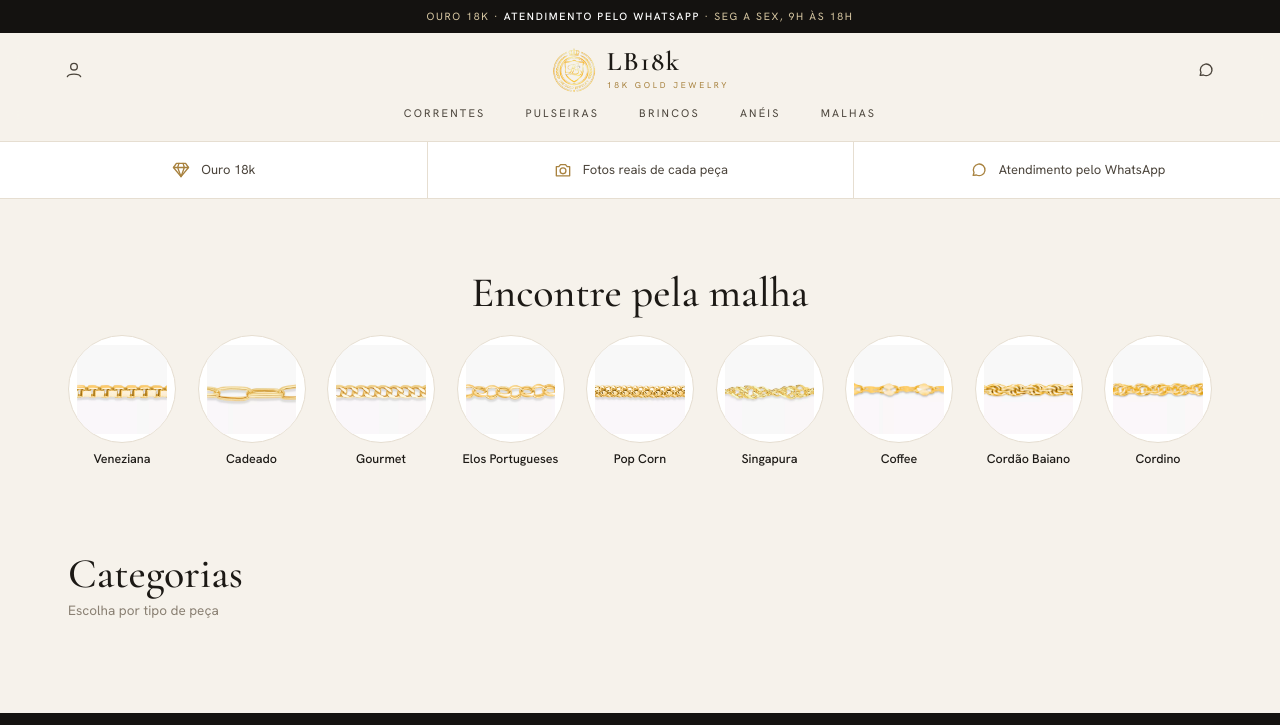
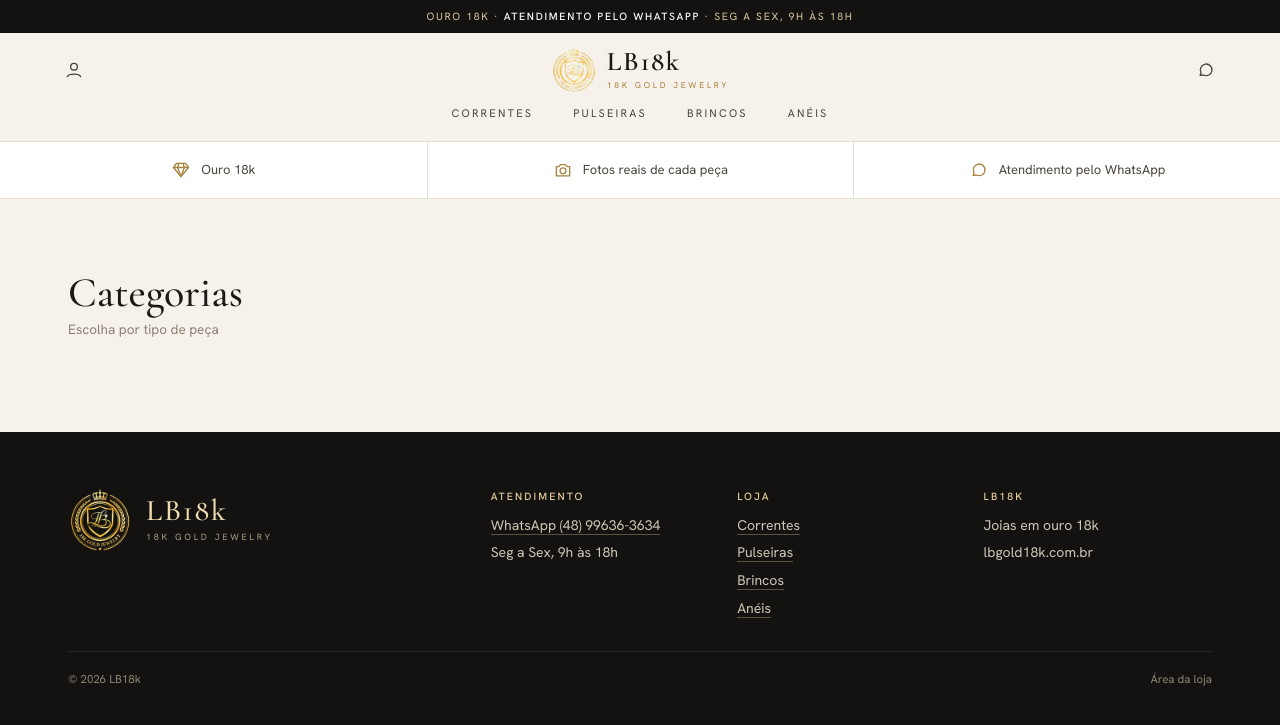
Before and after one commit to clinicamahe2-droid/LBJkewlry, a website: page site/index.html in a window 1280 px wide. Shown: the top 725 px of the page. Drawn offline with nearby package versions, Linux system fonts and the light colour scheme.

Commit message:
Remove the chain-type section, whose photos weren't the store's.
Co-Authored-By: Claude Opus 5.5 <noreply@anthropic.com>

```diff
--- a/site/app.js
+++ b/site/app.js
@@ -222,8 +222,8 @@ function renderCategoryCovers(products) {
     card.hidden = false;
   });
 
-  document.querySelectorAll("[data-category-link], [data-needs-category]").forEach((node) => {
-    node.hidden = !sellableIn(node.dataset.categoryLink || node.dataset.needsCategory).length;
+  document.querySelectorAll("[data-category-link]").forEach((node) => {
+    node.hidden = !sellableIn(node.dataset.categoryLink).length;
   });
 
   const withStock = Object.keys(CATEGORY_NAMES).filter((slug) => sellableIn(slug).length);
--- a/site/index.html
+++ b/site/index.html
@@ -11,7 +11,7 @@
   <link rel="preconnect" href="https://fonts.googleapis.com">
   <link rel="preconnect" href="https://fonts.gstatic.com" crossorigin>
   <link href="https://fonts.googleapis.com/css2?family=Cormorant+Garamond:ital,wght@0,500;0,600;1,500&family=Hanken+Grotesk:wght@400;500;600&display=swap" rel="stylesheet">
-  <link rel="stylesheet" href="loja.css?v=20261007b">
+  <link rel="stylesheet" href="loja.css?v=20261007c">
   <link rel="preload" href="/api/catalog" as="fetch" crossorigin>
 </head>
 <body>
@@ -35,7 +35,6 @@
       <a href="#pulseiras" data-category-link="pulseiras">Pulseiras</a>
       <a href="#brincos" data-category-link="brincos">Brincos</a>
       <a href="#aneis" data-category-link="aneis">Anéis</a>
-      <a href="#malhas" data-category-link="correntes">Malhas</a>
     </nav>
   </header>
 
@@ -51,23 +50,6 @@
   </div>
 
   <main class="site-main">
-    <section class="section" id="malhas" data-needs-category="correntes">
-      <div class="container">
-        <div class="sec-title center"><h2>Encontre pela malha</h2></div>
-      </div>
-      <div class="malhas">
-        <a class="malha" href="#correntes"><span><img src="assets/ba98a5ba1f78f425_404f3a8a-ee3a-44bb-9fde-34888b.webp" alt="" loading="lazy"></span><b>Veneziana</b></a>
-        <a class="malha" href="#correntes"><span><img src="assets/71c039530472d4ed_5f0b7c87-5400-4006-8a33-54269b.webp" alt="" loading="lazy"></span><b>Cadeado</b></a>
-        <a class="malha" href="#correntes"><span><img src="assets/9e670590c46cdb81_8761b3d1-e17a-4f29-9158-750acb.webp" alt="" loading="lazy"></span><b>Gourmet</b></a>
-        <a class="malha" href="#correntes"><span><img src="assets/b586aa127bd0f97d_ac23ebd0-8ddd-4534-b608-004baa.webp" alt="" loading="lazy"></span><b>Elos Portugueses</b></a>
-        <a class="malha" href="#correntes"><span><img src="assets/fb810a842444a9d8_ec1575ea-dc91-40fb-a798-7ad116.webp" alt="" loading="lazy"></span><b>Pop Corn</b></a>
-        <a class="malha" href="#correntes"><span><img src="assets/40f740d589812e1c_e7e5eb9d-3ddb-4120-b306-4c72cc.webp" alt="" loading="lazy"></span><b>Singapura</b></a>
-        <a class="malha" href="#correntes"><span><img src="assets/6b6511a785447ceb_567c2a6f-97b1-4ac0-a911-b65d0d.webp" alt="" loading="lazy"></span><b>Coffee</b></a>
-        <a class="malha" href="#correntes"><span><img src="assets/9664835f7f30deba_c0718492-e3f3-42db-99ef-2ac651.webp" alt="" loading="lazy"></span><b>Cordão Baiano</b></a>
-        <a class="malha" href="#correntes"><span><img src="assets/5e60aa2c268d8f8c_407264b7-78b8-4ce1-9b28-8ffd76.webp" alt="" loading="lazy"></span><b>Cordino</b></a>
-      </div>
-    </section>
-
     <section class="section" id="colecoes">
       <div class="container">
         <div class="sec-title"><div><h2>Categorias</h2><p>Escolha por tipo de peça</p></div></div>
@@ -184,6 +166,6 @@
     </svg>
   </a>
   <script src="catalog.js?v=20261007a"></script>
-  <script src="app.js?v=20261007a"></script>
+  <script src="app.js?v=20261007c"></script>
 </body>
 </html>
--- a/site/loja.css
+++ b/site/loja.css
@@ -143,24 +143,6 @@ button { font: inherit; color: inherit; background: none; border: 0; padding: 0;
 .sec-title p { margin-top: 4px; color: var(--muted); font-size: 13.5px; }
 .sec-title.center { justify-content: center; text-align: center; }
 .sec-link { font-size: 11px; letter-spacing: .18em; text-transform: uppercase; color: var(--gold); white-space: nowrap; border-bottom: 1px solid var(--gold-2); padding-bottom: 2px; }
-
-/* malhas */
-.malhas {
-  display: flex;
-  gap: 14px;
-  overflow-x: auto;
-  scrollbar-width: none;
-  padding: 0 var(--gutter) 4px;
-  scroll-snap-type: x mandatory;
-  max-width: var(--max);
-  margin: 0 auto;
-}
-.malhas::-webkit-scrollbar { display: none; }
-.malha { flex: none; width: 96px; text-align: center; scroll-snap-align: start; }
-.malha span { width: 96px; height: 96px; border-radius: 50%; background: var(--paper); overflow: hidden; border: 1px solid var(--line); display: grid; place-items: center; transition: border-color .2s; }
-.malha:hover span { border-color: var(--gold-2); }
-.malha img { width: 84%; height: auto; }
-.malha b { display: block; margin-top: 8px; font-weight: 500; font-size: 12.5px; line-height: 1.3; }
 
 /* categorias */
 .cats { display: grid; grid-template-columns: repeat(2, minmax(0, 1fr)); gap: 10px; }
@@ -327,9 +309,6 @@ body.promo-open { overflow: hidden; }
   .trust div { padding: 18px; font-size: 13px; grid-auto-flow: column; justify-content: center; align-items: center; gap: 10px; }
   .section { padding-top: 72px; }
   .sec-title h2 { font-size: 42px; }
-  .malhas { justify-content: space-between; }
-  .malha { width: 108px; }
-  .malha span { width: 108px; height: 108px; }
   .cat img { aspect-ratio: 16 / 10; }
   .cat-label { left: 24px; bottom: 20px; }
   .cat-label b { font-size: 40px; }
```
Also changed, not shown: site/produto.html (+1 -2 lines).
